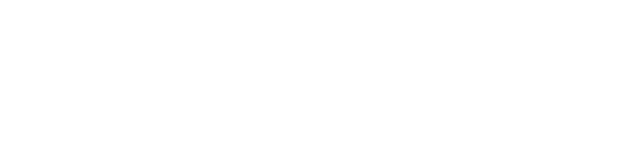
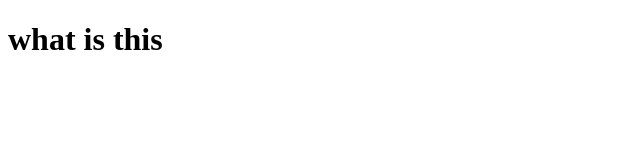
Before and after one commit to 32naman/git-one, a plain HTML site: page index.html in a window 1280 px wide. Shown: the whole page, without its empty margins (0-640 px from the left). Drawn offline with Linux system fonts and the light colour scheme.

Commit message:
added h1

```diff
--- a/index.html
+++ b/index.html
@@ -6,6 +6,6 @@
     <title>new change</title>
   </head>
   <body>
-
+    <h1>what is this</h1>
   </body>
 </html>
```
